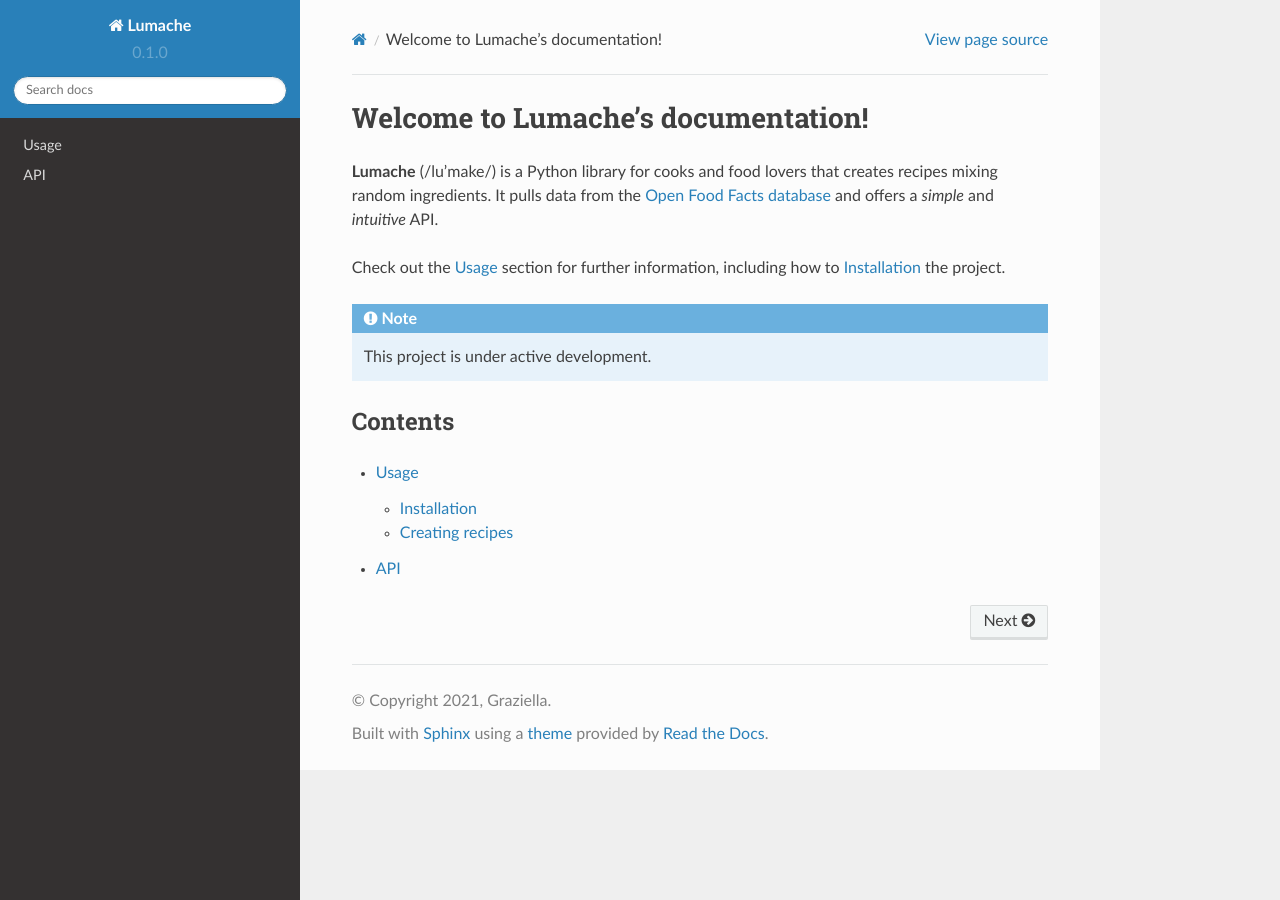
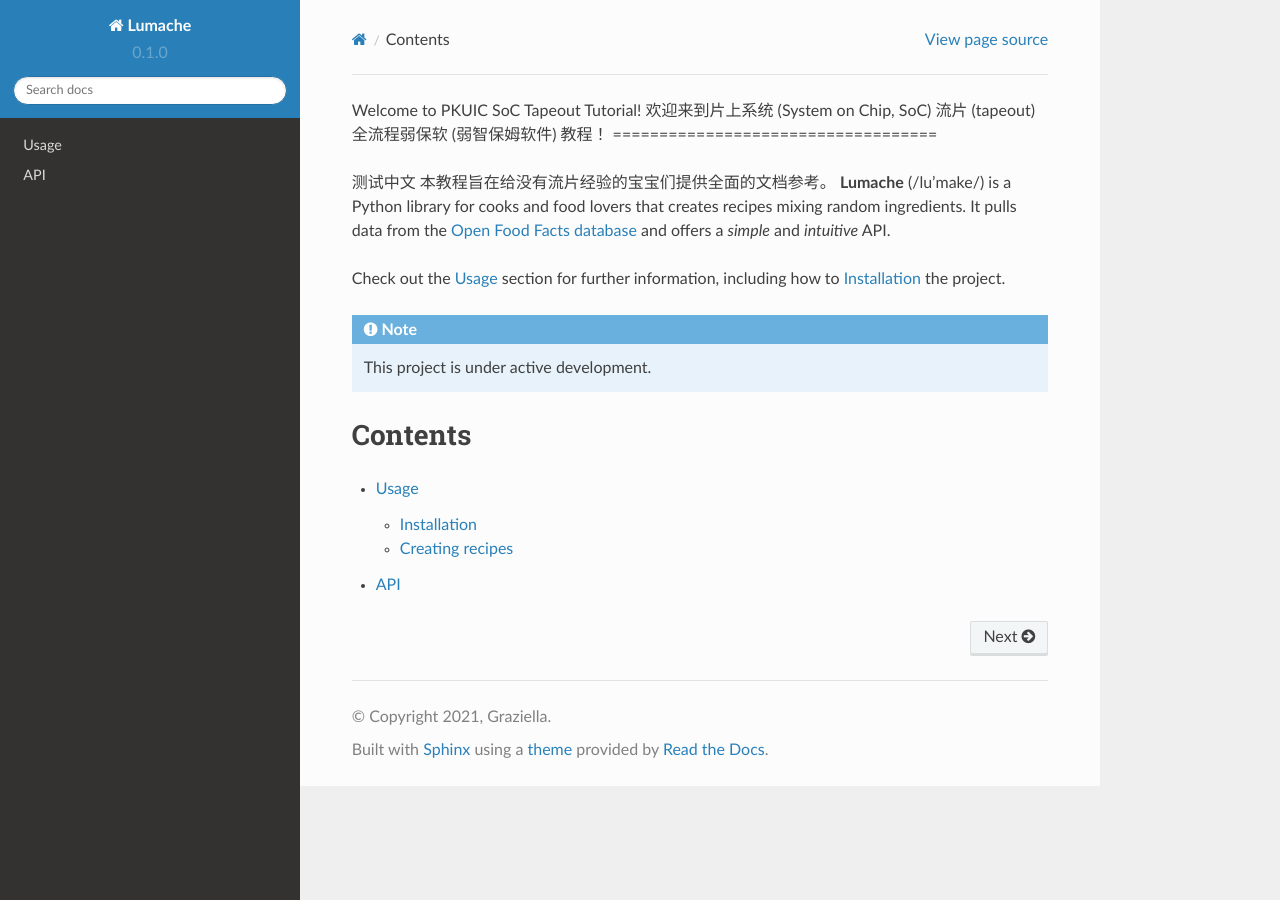
Before and after one commit to Siris-Li/SoC-Tapeout-Tutorial, a Sphinx documentation site: the page built from docs/source/index.rst, in a window 1280 px wide. Built offline with Sphinx 7.4.7 and the Read the Docs theme 2.0.0, drawn with Linux system fonts in a browser that asks for light colours.

Commit message:
Update index.rst
Test Chinese text.

```diff
--- a/docs/source/index.rst
+++ b/docs/source/index.rst
@@ -1,6 +1,9 @@
-Welcome to Lumache's documentation!
+Welcome to PKUIC SoC Tapeout Tutorial!
+欢迎来到片上系统 (System on Chip, SoC) 流片 (tapeout) 全流程弱保软 (弱智保姆软件) 教程！
 ===================================
 
+测试中文
+本教程旨在给没有流片经验的宝宝们提供全面的文档参考。
 **Lumache** (/lu'make/) is a Python library for cooks and food lovers
 that creates recipes mixing random ingredients.
 It pulls data from the `Open Food Facts database <https://world.openfoodfacts.org/>`_
```
